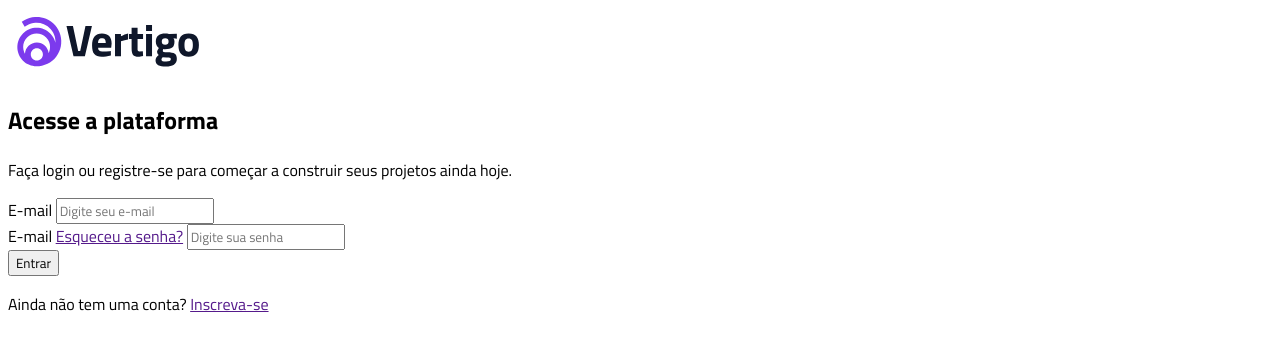
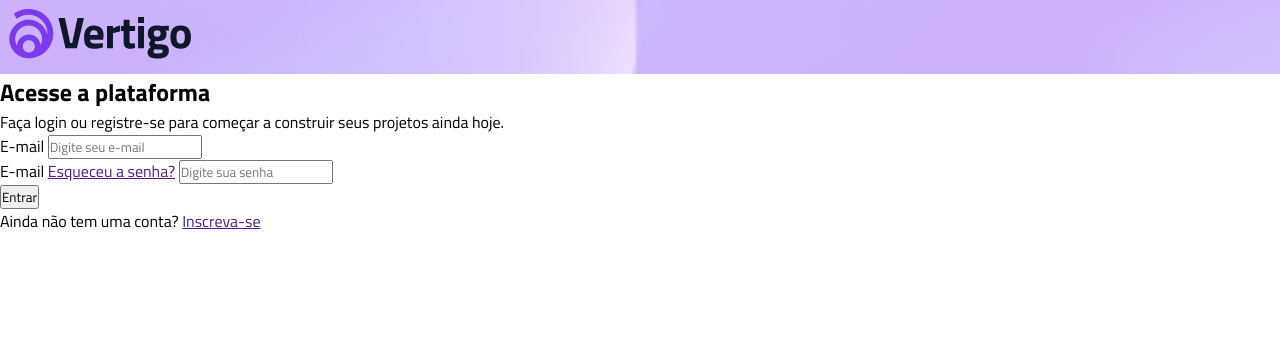
Before and after one commit to Anadulce57/Projeto_Vertigo, a plain HTML site: page index.html in a window 1280 px wide. Drawn offline with Linux system fonts and the light colour scheme.

Commit message:
Atualização - imagem de fundo do header

```diff
--- a/style.css
+++ b/style.css
@@ -1,4 +1,11 @@
-*{
+*{margin: 0;
+    padding: 0;
+    box-sizing: border-box;
     font-family: 'Outfit', sans-serif;
 font-family: 'Titillium Web', sans-serif;
 }
+
+header{
+    background-image: url(./imagens/img.png);
+    background-size: cover;
+}
```
